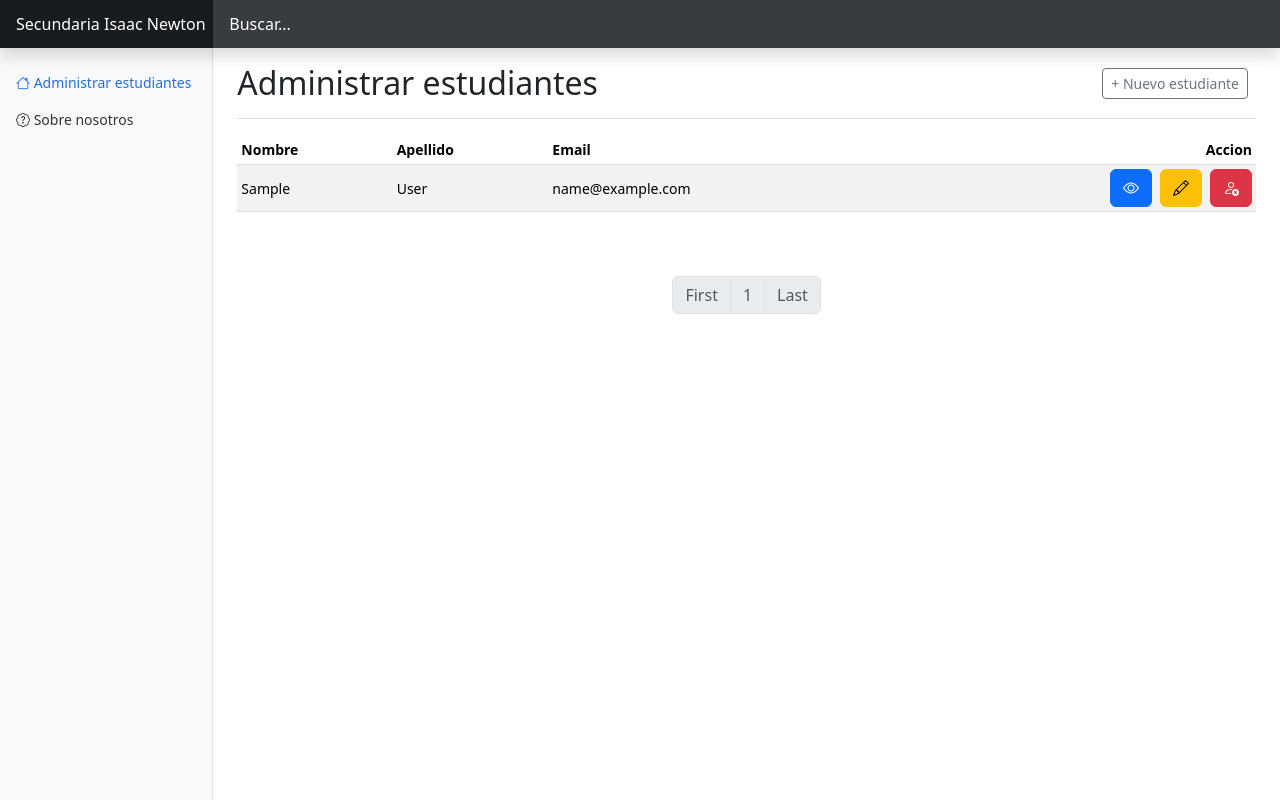
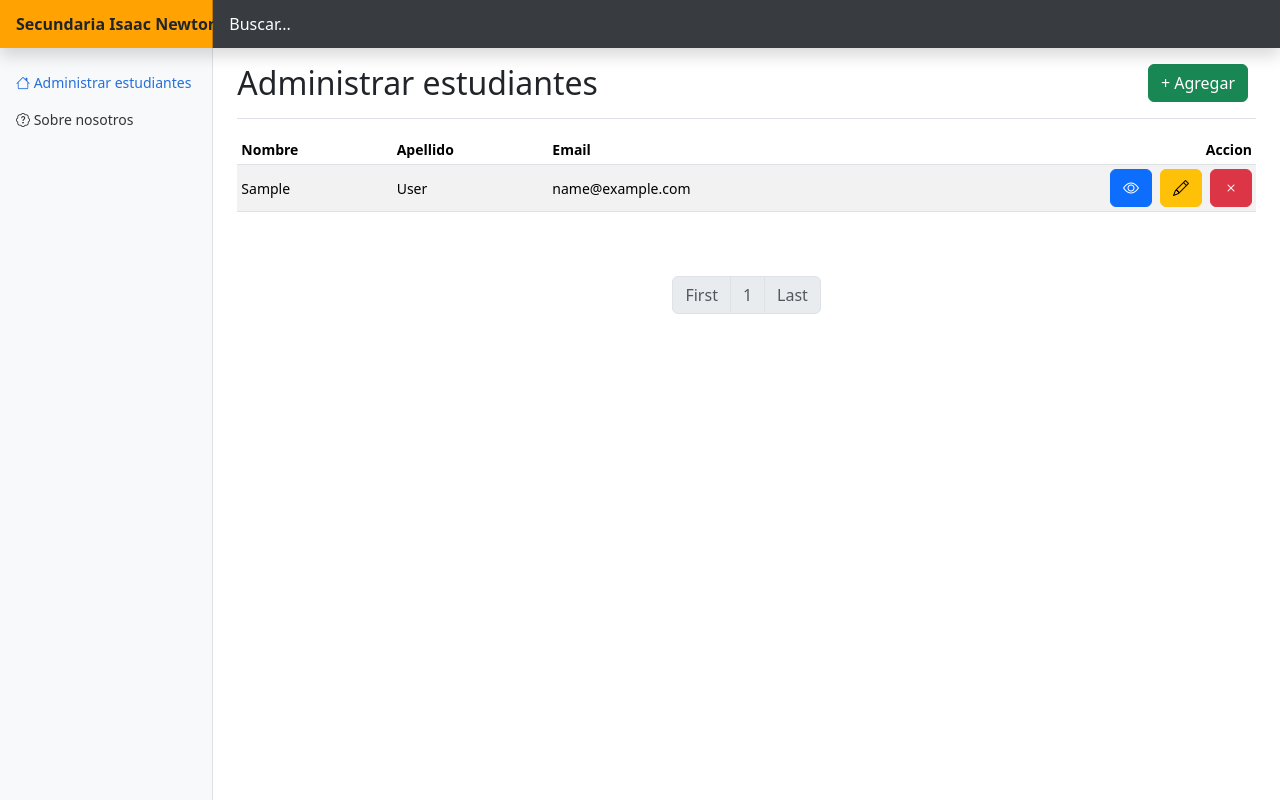
Before and after one commit to sau-c/isaac_newton, a Node server app: page / in a window 1280 px wide. Run offline with Node 20, Linux system fonts and the light colour scheme; the visitor is signed in with stand-in values (Sample User, id 1); data comes from the database, SQL or seed files in the repository; some libraries are stand-ins or nearby versions.

Commit message:
Cambios en frontend

```diff
--- a/app.js
+++ b/app.js
@@ -29,7 +29,7 @@ app.use(session({
   saveUninitialized: true,
   store: MongoStore.create({
     mongoUrl: process.env.MONGODB_URI,
-    ttl: 1 * 24 * 60 * 60 // 1 día en segundos (opcional)
+    ttl: 60 // 1 día en segundos (opcional)
   }),
   cookie: {
     maxAge: 1000 * 60 * 60 * 24 // 1 dia en milisegundos
--- a/public/css/main.css
+++ b/public/css/main.css
@@ -67,13 +67,14 @@ body {
 .navbar-brand {
   padding-top: .75rem;
   padding-bottom: .75rem;
-  background-color: rgba(0, 0, 0, .25);
+  background-color: rgb(255, 162, 2);
   box-shadow: inset -1px 0 0 rgba(0, 0, 0, .25);
 }
 
 .navbar .navbar-toggler {
   top: .25rem;
   right: 1rem;
+  background-color: rgb(2, 95, 255);
 }
 
 .navbar .form-control {
--- a/views/customer/edit.ejs
+++ b/views/customer/edit.ejs
@@ -66,8 +66,6 @@
 
 </form>
 
-
-
 <div class="modal fade" tabindex="-1" role="dialog" id="deleteModal">
   <div class="modal-dialog" role="document">
     <div class="modal-content">
--- a/views/index.ejs
+++ b/views/index.ejs
@@ -2,7 +2,7 @@
   <h1 class="h2">Administrar estudiantes</h1>
   <div class="btn-toolbar mb-2 mb-md 0">
     <div class="btn-group me-2">
-      <a href="/add" class="btn btn-sm btn-outline-secondary">+ Nuevo estudiante</a>
+      <a href="/add" class="btn btn btn-success">+ Agregar</a>
     </div>
   </div>
 </div>
@@ -13,8 +13,6 @@
     <button type="button" class="btn-close" data-bs-dismiss="alert" aria-label="Close"></button>
   </div>
 <% }) %>
-
-
 
 <div class="table-responsive">
 
@@ -38,21 +36,24 @@
 
             <div class="d-flex flex-row justify-content-end gap-2">
 
-              <a href="/view/<%= element._id %>" type="button" class="btn btn-primary btn-small">
+              <a href="/view/<%= element._id %>" type="button" class="btn btn-primary btn-small" title="Ver">
                 <i class="bi bi-eye"></i>
               </a>
 
-              <a href="/edit/<%= element._id %>" type="button" class="btn btn-warning btn-small">
+              <a href="/edit/<%= element._id %>" type="button" class="btn btn-warning btn-small" title="Editar">
                 <i class="bi bi-pencil"></i>
               </a>
 
-              <form action="/edit/<%= element._id %>?_method=DELETE" method="POST" class="position-relative">
+              <form action="/edit/<%= element._id %>?_method=DELETE" method="POST" class="position-relative" title="Eliminar">
                 <button type="submit" class="btn btn-danger btn-small">
-                  <i class="bi bi-person-x"></i>
+                  <i class="bi bi-x"></i>
                 </button>
               </form>
 
             </div>
+
+
+
 
 
           </td>
--- a/views/partials/header.ejs
+++ b/views/partials/header.ejs
@@ -1,6 +1,6 @@
 <header class="navbar navbar-dark sticky-top bg-dark flex-md-nowrap p-0 shadow">
 
-  <a class="navbar-brand col-md-3 col-lg-2 me-0 px-3 fs-6" href="/">Secundaria Isaac Newton</a>
+  <a class="navbar-brand col-md-3 col-lg-2 me-0 px-3 fs-6 text-dark fw-bold" href="/">Secundaria Isaac Newton</a>
 
   <button class="navbar-toggler position-absolute d-md-none collapsed" type="button" data-bs-toggle="collapse" data-bs-target="#sidebarMenu" aria-controls="sidebarMenu" aria-expanded="false" aria-label="Toggle navigation">
     <span class="navbar-toggler-icon"></span>
```
